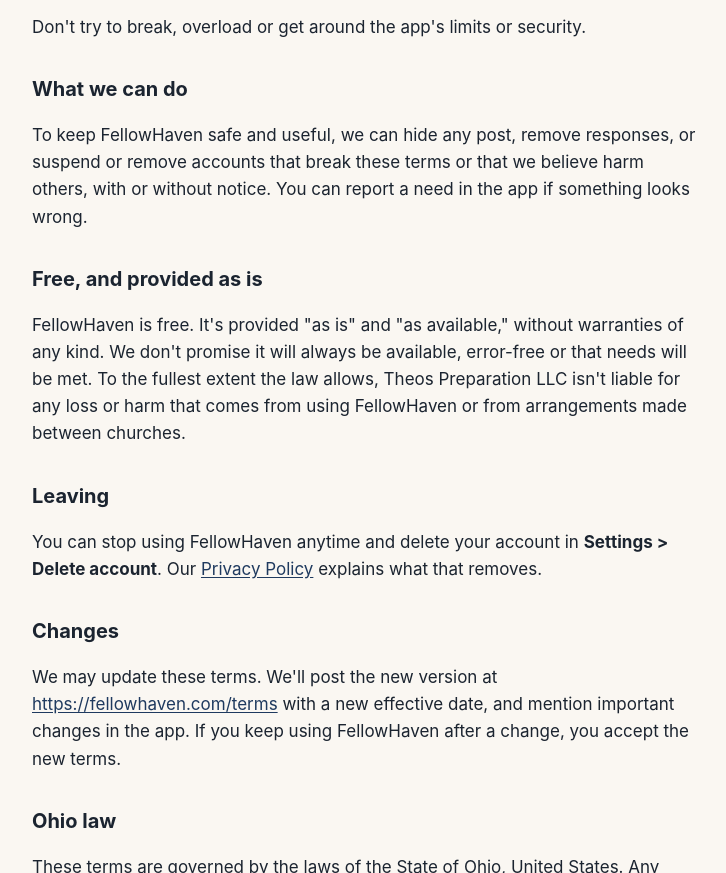
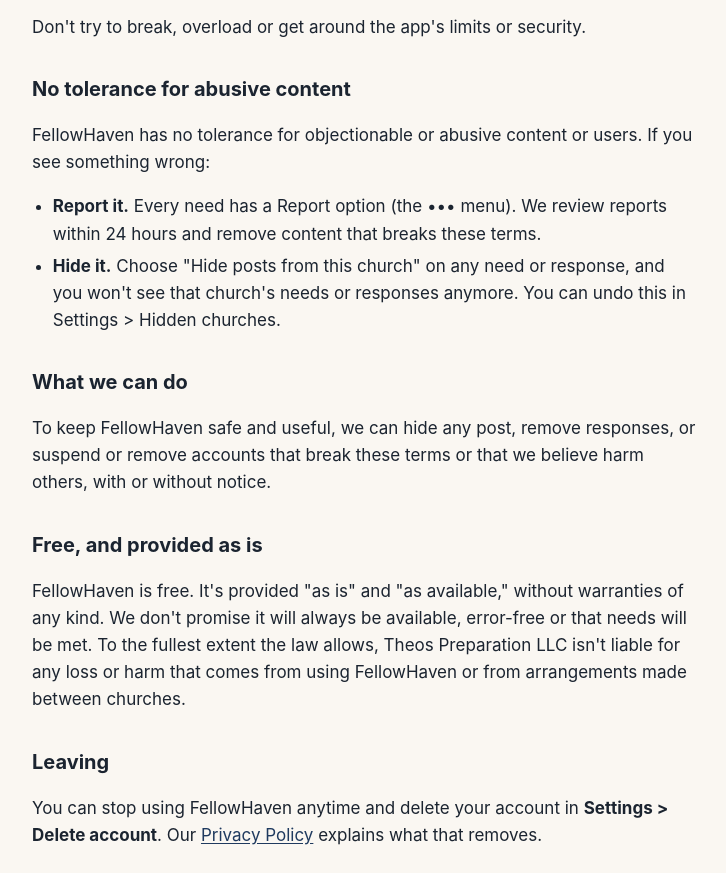
Before and after one commit to kenevester-glitch/fellowhaven-site, a plain HTML site: page terms.html in a window 1280 px wide. Shown: the part 1120-1993 px from the top of the page, without its empty margins (276-1002 px from the left). Drawn offline with Linux system fonts and the light colour scheme.

Commit message:
Terms and privacy: report, hide churches, 24-hour review
Co-Authored-By: Claude Opus 5.5 <noreply@anthropic.com>

```diff
--- a/terms.html
+++ b/terms.html
@@ -25,8 +25,11 @@
 <p>Don't post or send anything that is:</p>
 <ul><li>illegal, or that helps someone break the law,</li><li>hateful, harassing, threatening or abusive,</li><li>spam, advertising, scams or fundraising for personal gain,</li><li>misleading, or pretends to be another church or person,</li><li>sexual, violent, or otherwise inappropriate for a church community.</li></ul>
 <p>Don't try to break, overload or get around the app's limits or security.</p>
+<h2>No tolerance for abusive content</h2>
+<p>FellowHaven has no tolerance for objectionable or abusive content or users. If you see something wrong:</p>
+<ul><li><strong>Report it.</strong> Every need has a Report option (the ••• menu). We review reports within 24 hours and remove content that breaks these terms.</li><li><strong>Hide it.</strong> Choose "Hide posts from this church" on any need or response, and you won't see that church's needs or responses anymore. You can undo this in Settings &gt; Hidden churches.</li></ul>
 <h2>What we can do</h2>
-<p>To keep FellowHaven safe and useful, we can hide any post, remove responses, or suspend or remove accounts that break these terms or that we believe harm others, with or without notice. You can report a need in the app if something looks wrong.</p>
+<p>To keep FellowHaven safe and useful, we can hide any post, remove responses, or suspend or remove accounts that break these terms or that we believe harm others, with or without notice.</p>
 <h2>Free, and provided as is</h2>
 <p>FellowHaven is free. It's provided "as is" and "as available," without warranties of any kind. We don't promise it will always be available, error-free or that needs will be met. To the fullest extent the law allows, Theos Preparation LLC isn't liable for any loss or harm that comes from using FellowHaven or from arrangements made between churches.</p>
 <h2>Leaving</h2>
```
Also changed, not shown: delete-account.html (+1 -1 lines), privacy.html (+3 -2 lines), 3 other files.
